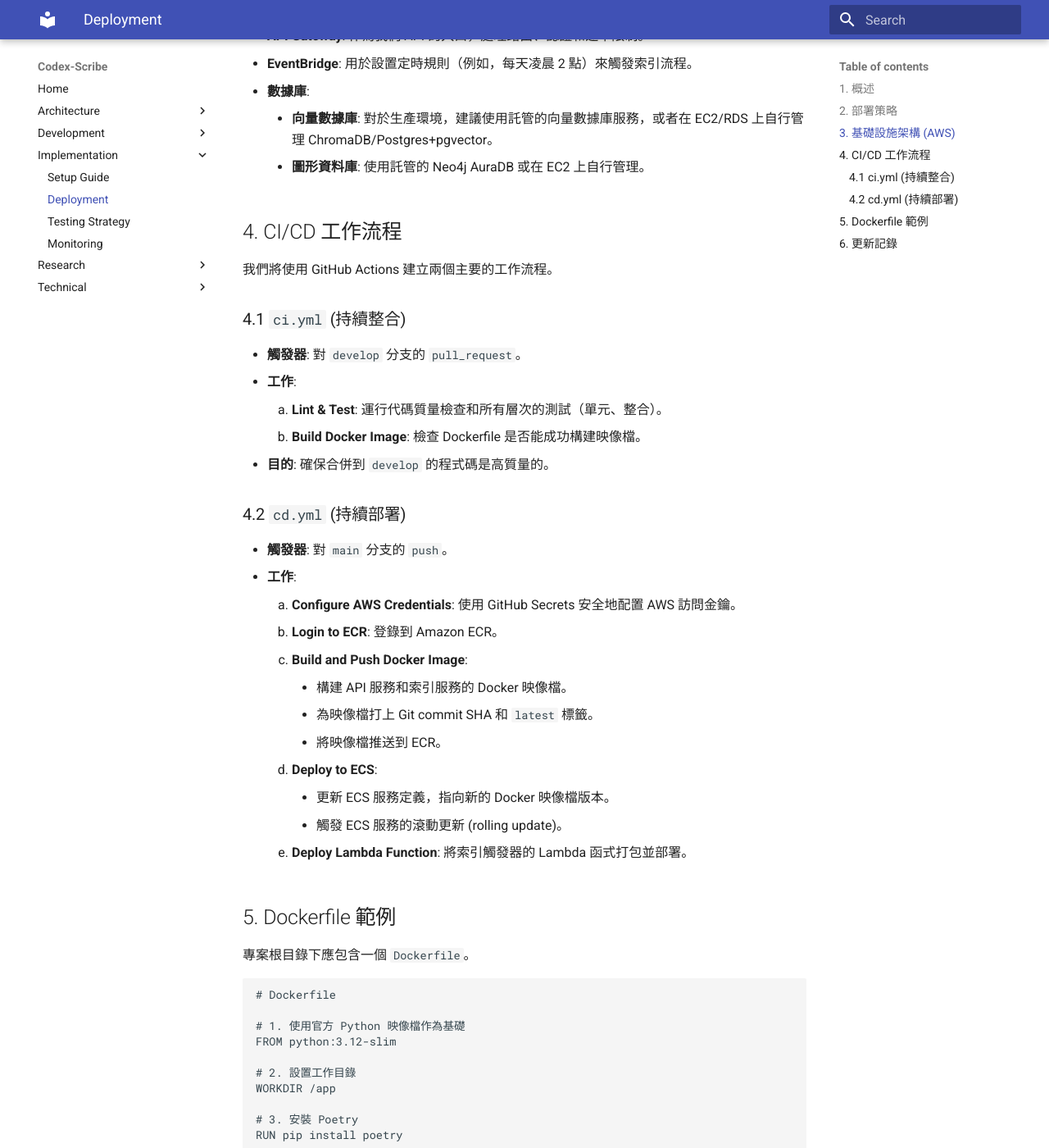
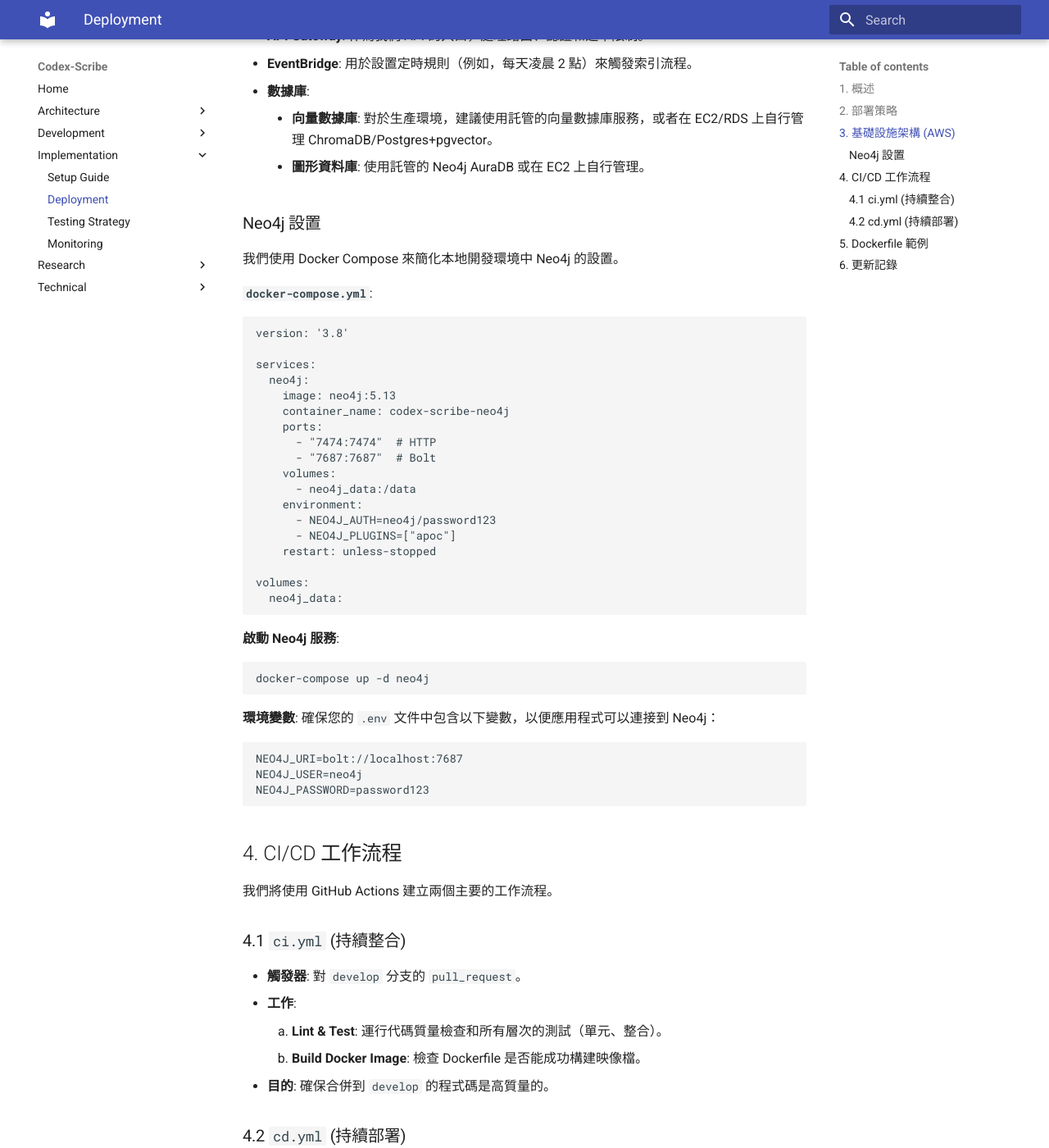
Before and after one commit to hao0608/Codex-Scribe, an MkDocs documentation site: the page built from docs/implementation/deployment.md, in a window 1280 px wide and 1400 px high, scrolled down 1433 px. Shown: the whole window at 82% size. Built offline with MkDocs 1.6.1 and Material for MkDocs 9.7.7, drawn with Linux system fonts in a browser that asks for light colours; some of the changed text lies outside the part shown.

Commit message:
docs: update documentation for Phase 3
- Add performance benchmarks to README.md
- Update deployment guide with Neo4j setup instructions
- Create usage examples document

````diff
--- a/docs/implementation/deployment.md
+++ b/docs/implementation/deployment.md
@@ -56,6 +56,45 @@
 - **數據庫**:
     - **向量數據庫**: 對於生產環境，建議使用託管的向量數據庫服務，或者在 EC2/RDS 上自行管理 ChromaDB/Postgres+pgvector。
     - **圖形資料庫**: 使用託管的 Neo4j AuraDB 或在 EC2 上自行管理。
+
+### Neo4j 設置
+
+我們使用 Docker Compose 來簡化本地開發環境中 Neo4j 的設置。
+
+**`docker-compose.yml`**:
+```yaml
+version: '3.8'
+
+services:
+  neo4j:
+    image: neo4j:5.13
+    container_name: codex-scribe-neo4j
+    ports:
+      - "7474:7474"  # HTTP
+      - "7687:7687"  # Bolt
+    volumes:
+      - neo4j_data:/data
+    environment:
+      - NEO4J_AUTH=neo4j/password123
+      - NEO4J_PLUGINS=["apoc"]
+    restart: unless-stopped
+
+volumes:
+  neo4j_data:
+```
+
+**啟動 Neo4j 服務**:
+```bash
+docker-compose up -d neo4j
+```
+
+**環境變數**:
+確保您的 `.env` 文件中包含以下變數，以便應用程式可以連接到 Neo4j：
+```
+NEO4J_URI=bolt://localhost:7687
+NEO4J_USER=neo4j
+NEO4J_PASSWORD=password123
+```
 
 ## 4. CI/CD 工作流程
 
@@ -122,4 +161,5 @@
 
 | 日期       | 版本 | 更新內容           | 更新人 |
 |------------|------|--------------------|--------|
+| 2025-07-30 | 1.1  | 添加 Neo4j 設置說明 | Cline  |
 | 2025-07-24 | 1.0  | 初始版本建立       | Cline  |
````
Also changed, not shown: README.md (+22 -0 lines), docs/implementation/usage_examples.md (added, +92 -0 lines), 2 other files.
